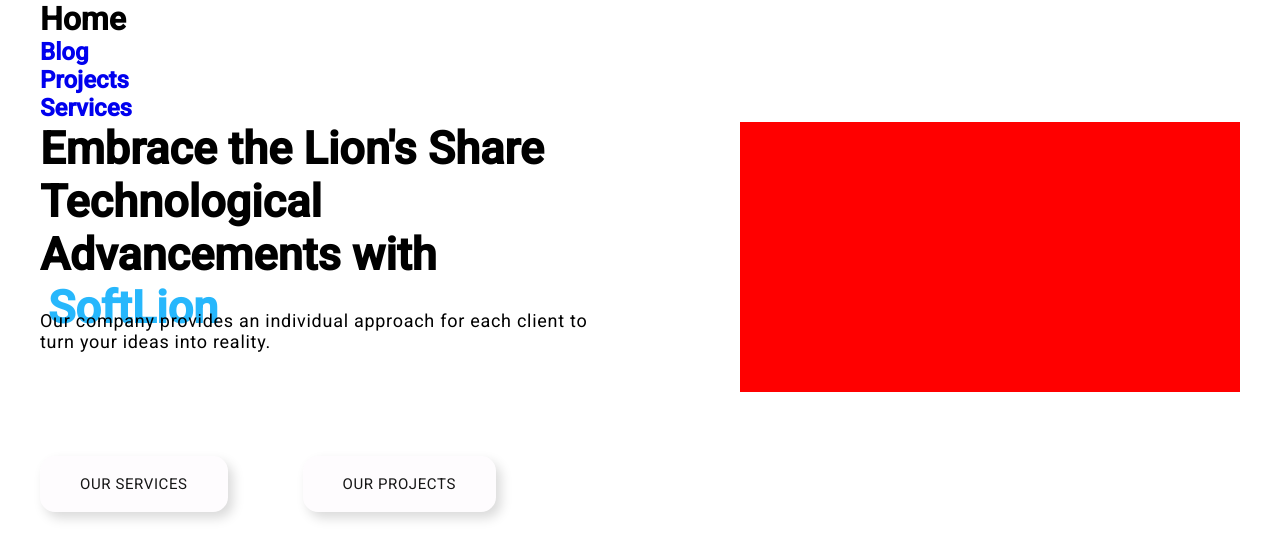
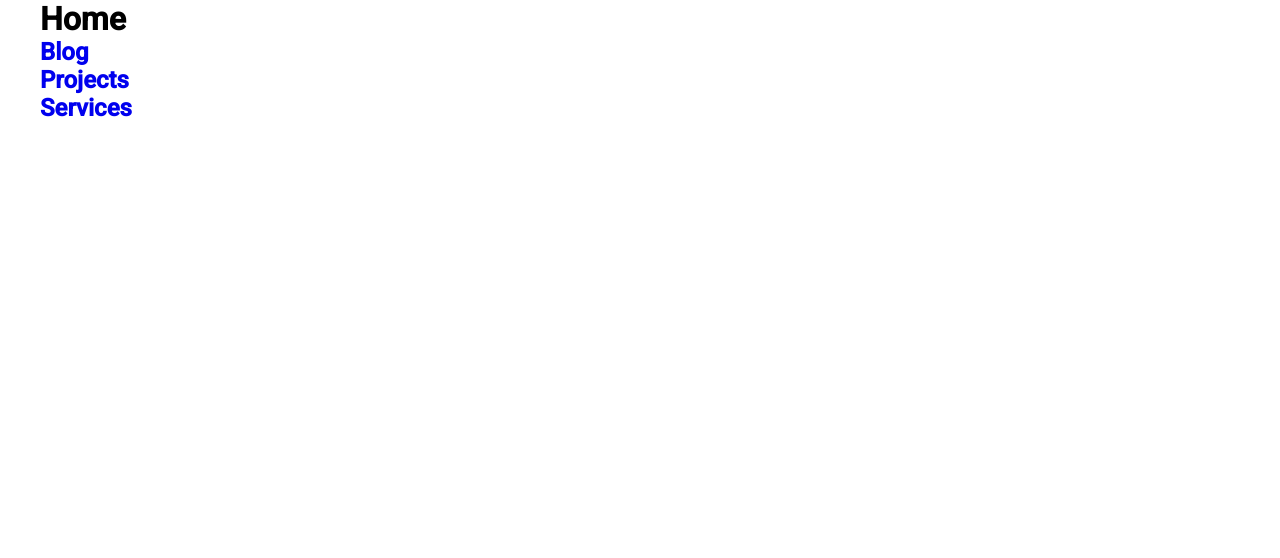
Before and after one commit to SoftLion-Co/prototype-fr, a Next.js app: page / in a window 1280 px wide. Shown: the top 558 px of the page. Built offline with nearby package versions, Linux system fonts and the light colour scheme.

Commit message:
fix: page.tsx

```diff
--- a/app/page.tsx
+++ b/app/page.tsx
@@ -1,7 +1,4 @@
 import Link from "next/link";
-import AppealingSection from "./sections/article_page/AppealingSection";
-import { FooterComp } from "@/components/FooterComponent";
-import HeroSection from "../app/sections/home_page/HeroSection";
 
 const Home = () => {
   return (
@@ -16,9 +13,7 @@ const Home = () => {
       <Link href="/services">
         <h2>Services</h2>
       </Link>
-      <AppealingSection />
-      <HeroSection />
-      {/* <FooterComp /> */}
+
     </div>
   );
 };
```
